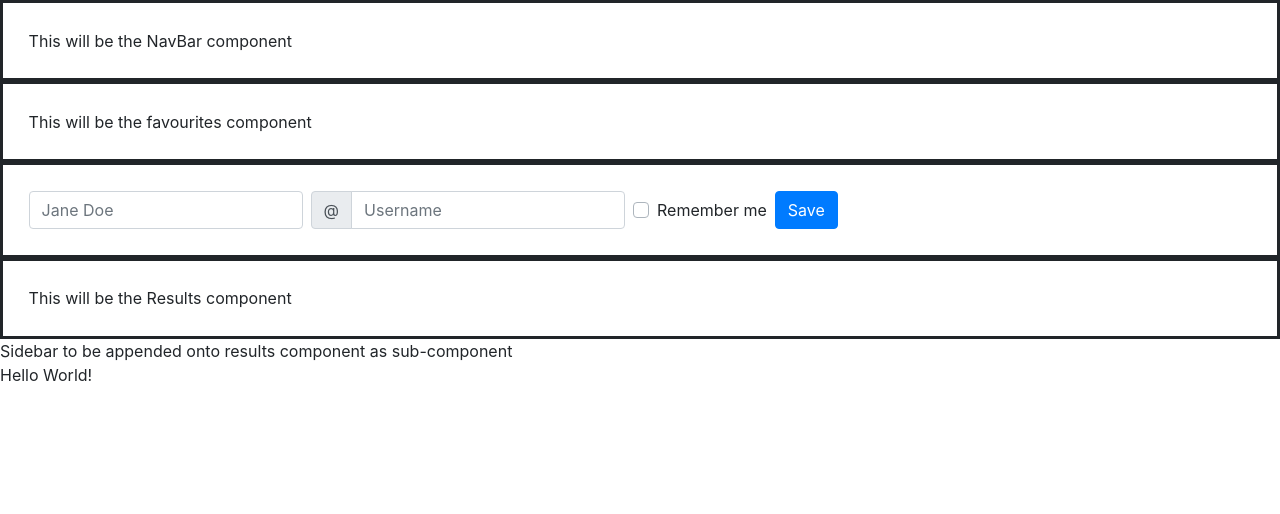
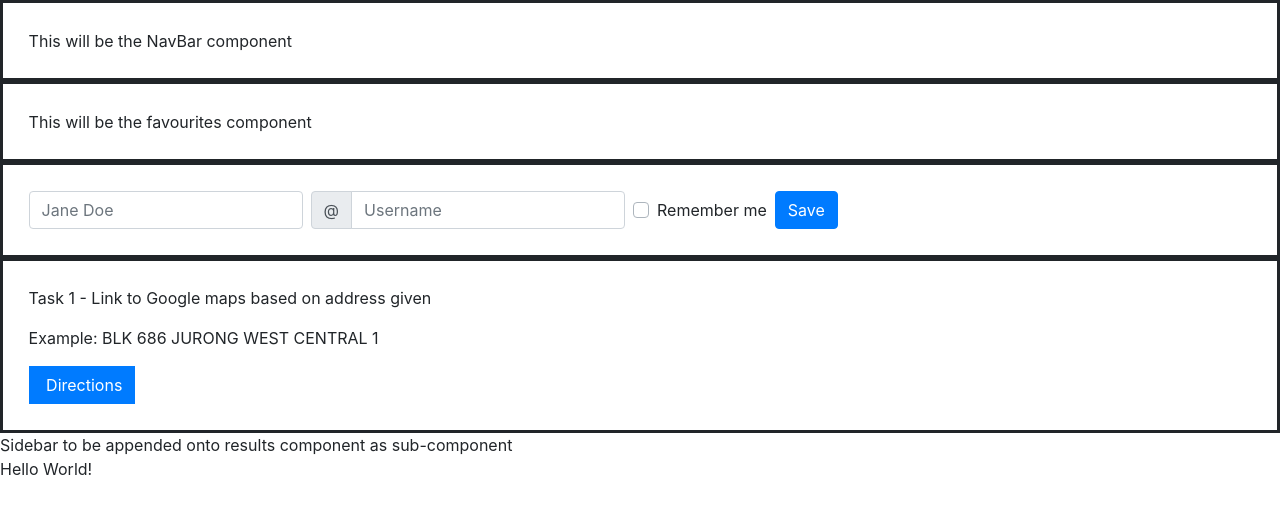
Before and after one commit to ysjprojects/bt3103-vue, a Vue app: page / in a window 1280 px wide. Shown: the top 514 px of the page. Built offline with nearby package versions, Linux system fonts and the light colour scheme.

Commit message:
link to google maps

```diff
--- a/package.json
+++ b/package.json
@@ -8,6 +8,10 @@
     "lint": "vue-cli-service lint"
   },
   "dependencies": {
+    "@fortawesome/fontawesome-svg-core": "^1.3.0",
+    "@fortawesome/free-regular-svg-icons": "^6.0.0",
+    "@fortawesome/free-solid-svg-icons": "^6.0.0",
+    "@fortawesome/vue-fontawesome": "^2.0.6",
     "bootstrap-vue": "^2.21.2",
     "core-js": "^3.6.5",
     "vue": "^2.6.11",
--- a/src/components/Results.vue
+++ b/src/components/Results.vue
@@ -1,11 +1,17 @@
 <template>
-    <div class="container-fluid" id="favTable" style="border: solid; padding:2%;">
-        This will be the Results component
-    </div>
+  <div class="container-fluid" id="favTable" style="border: solid; padding: 2%">
+    <p>Task 1 - Link to Google maps based on address given</p>
+    <p>Example: BLK 686 JURONG WEST CENTRAL 1</p>
+    <MapButton address="BLK 686 JURONG WEST CENTRAL 1" />
+  </div>
 </template>
 
 <script>
+import MapButton from "@/components/results/MapButton.vue";
 export default {
-  name: 'Results',
-}
+  name: "Results",
+  components: {
+    MapButton,
+  },
+};
 </script>
--- /dev/null
+++ b/src/components/results/MapButton.vue
@@ -0,0 +1,23 @@
+<template>
+  <b-button target="_blank" :href="this.url" squared variant="primary">
+    <font-awesome-icon icon="fa-solid fa-location-dot" />
+    &nbsp;Directions</b-button
+  >
+</template>
+
+
+<script>
+export default {
+  name: "MapButton",
+  props: {
+    address: String,
+  },
+  computed: {
+    url() {
+      return `https://www.google.com/maps/search/?api=1&query=${encodeURI(
+        this.address
+      )}`;
+    },
+  },
+};
+</script>
--- a/src/main.ts
+++ b/src/main.ts
@@ -5,6 +5,21 @@ import App from './App.vue'
 
 import "bootstrap/dist/css/bootstrap.min.css"
 import "bootstrap-vue/dist/bootstrap-vue.css"
+
+/* import the fontawesome core */
+import { library } from '@fortawesome/fontawesome-svg-core'
+
+/* import specific icons */
+import { faLocationDot } from '@fortawesome/free-solid-svg-icons'
+
+/* import font awesome icon component */
+import { FontAwesomeIcon } from '@fortawesome/vue-fontawesome'
+
+/* add icons to the library */
+library.add(faLocationDot)
+
+/* add font awesome icon component */
+Vue.component('font-awesome-icon', FontAwesomeIcon)
 
 Vue.config.productionTip = false
 
```
Also changed, not shown: 2 other files (tests, documents, lock files or other folders).
